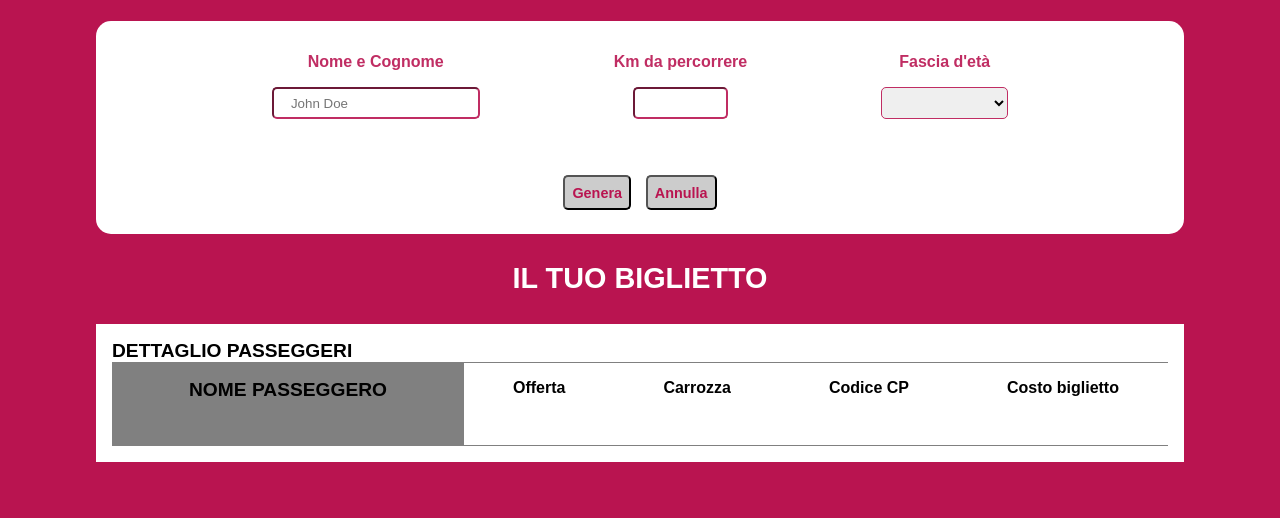
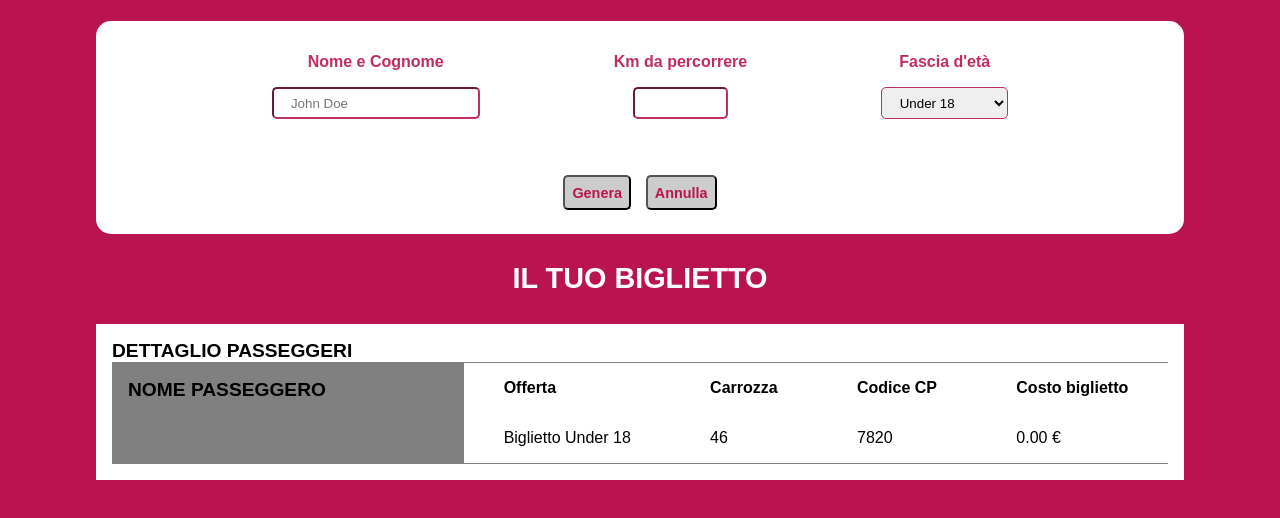
Before and after one commit to ludovicadbn/js-biglietto-treno-form, a plain HTML site: page index.html in a window 1280 px wide. Both pictures are taken after a click on the button "Genera". Shown: the part 60-578 px from the top of the page. Drawn offline with Linux system fonts and the light colour scheme.

Commit message:
completed

```diff
--- a/assets/js/main.js
+++ b/assets/js/main.js
@@ -1,27 +1,53 @@
-// costo biglietto
-/*let km = Number(prompt("Quanti chilometri vuoi percorrere?"))
-while (Number.isNaN(km)){
-  alert("Inserisci un numero per i chilometri!")
-  km = Number(prompt("Quanti chilometri vuoi percorrere?"))
+// button
+const genera = document.getElementById("genera");
+genera.addEventListener("click",
+  function ticket(){
+    const ticket = document.getElementById("ticket");
+    ticket.className = "d-unset";
   }
+);
 
-let userAge = Number(prompt("Inserisci la tua età"))
-while (Number.isNaN(userAge)){
-  alert("Inserisci un numero per la tua età!")
-  userAge = Number(prompt("Inserisci la tua età"))
+genera.addEventListener("click",
+  function getName() {
+    const userName = document.querySelector("input").value;
+    document.getElementById("name").innerHTML = userName;
   }
+);
 
+genera.addEventListener("click",
+  function getName() {
+    const select = document.getElementById("age");
+    let text = select.options[select.selectedIndex].text;
+    let typeOfTicket = "";
+    const km = document.getElementById("km").value;
     let kmPrice = 0.21 * km
 
-if (userAge < 18) {
+    if (text == "Under 18"){
+      typeOfTicket += "Biglietto Under 18";
       kmPrice -= (kmPrice * 0.2);
-  console.log(kmPrice);
-} else if (userAge >= 65) {
+    } else if (text == "Over 65"){
+      typeOfTicket += "Biglietto Over 65";
       kmPrice -= (kmPrice * 0.4);
     } else {
+      typeOfTicket += "Biglietto Standard";
       kmPrice;
     }
 
-document.getElementById("km").innerHTML = km;
-document.getElementById("eta").innerHTML = userAge;
-document.getElementById("price").innerHTML = kmPrice.toFixed(2);*/
+    document.getElementById("typeofticket").innerHTML = typeOfTicket;
+    document.getElementById("price").innerHTML = kmPrice.toFixed(2) + " &#8364;";
+
+    // carrozza
+    document.getElementById("carrozza").innerHTML = Math.floor(Math.random() * 50 + 1);
+
+    // codice CP
+    document.getElementById("cp").innerHTML = Math.floor(Math.random() * 100000 + 1);
+  }
+);
+
+const annulla = document.getElementById("annulla");
+annulla.addEventListener("click",
+  function ticket(){
+    const ticket = document.getElementById("ticket");
+    ticket.className = "d-none";
+  }
+);
--- a/index.html
+++ b/index.html
@@ -27,43 +27,45 @@
         </div>
         <div>
           <label for="eta" class="text-pink d-block mb-2">Fascia d'et&#224;</label>
-          <select id="dropdown" name="eta" required>
-            <option value="none"> </option>
-            <option value="under_18">Under 18</option>
-            <option value="disoccupied">Maggiorenne</option>
-            <option value="over_65">Over 65</option>
+          <select id="age" name="eta" required>
+            <option value="u18">Under 18</option>
+            <option value="adult">Maggiorenne</option>
+            <option value="o65">Over 65</option>
           </select>
         </div>
       </div>
       <div class="row jc-center py-3">
-        <button class="bg-gray text-fuchsia fw-bold fs-4 p-1 mr-2">Genera</button>
-        <button class="bg-gray text-fuchsia fw-bold fs-4 p-1">Annulla</button>
+        <button id="genera" class="bg-gray text-fuchsia fw-bold fs-4 p-1 mr-2">Genera</button>
+        <button id="annulla" class="bg-gray text-fuchsia fw-bold fs-4 p-1">Annulla</button>
       </div>
     </div>
     <!-- DA FAR SPARIRE -->
-    <div class="my-2">
+    <div id="ticket" class="my-2 d-none">
       <h2 class="text-white text-uppercase fs-7 text-center my-2">il tuo biglietto</h2>
       <div class="container bg-white">
         <div class="p-2">
           <h3 class="text-uppercase fs-5">dettaglio passeggeri</h3>
           <div class="row details">
-            <div class="col-4 bg-darkgray text-center py-2">
-              <h3 class="text-uppercase fs-5">nome passeggero</h3>
-              <!-- JS -->
-              <span id=""></span>
+            <div class="col-4 bg-darkgray p-2">
+              <h3 class="text-uppercase fs-5 mb-1">nome passeggero</h3>
+              <span id="name" class="fw-bold fs-5"></span>
             </div>
             <div class="col-8 row jc-around py-2">
               <div>
                 <h4 class="mb-4">Offerta</h4>
+                <span id="typeofticket"></span>
               </div>
               <div>
                 <h4 class="mb-4">Carrozza</h4>
+                <span id="carrozza"></span>
               </div>
               <div>
                 <h4 class="mb-4">Codice CP</h4>
+                <span id="cp"></span>
               </div>
               <div>
                 <h4 class="mb-4">Costo biglietto</h4>
+                <span id="price"></span>
               </div>
             </div>
           </div>
```
Lines whose indentation alone changed are shown as unchanged.
